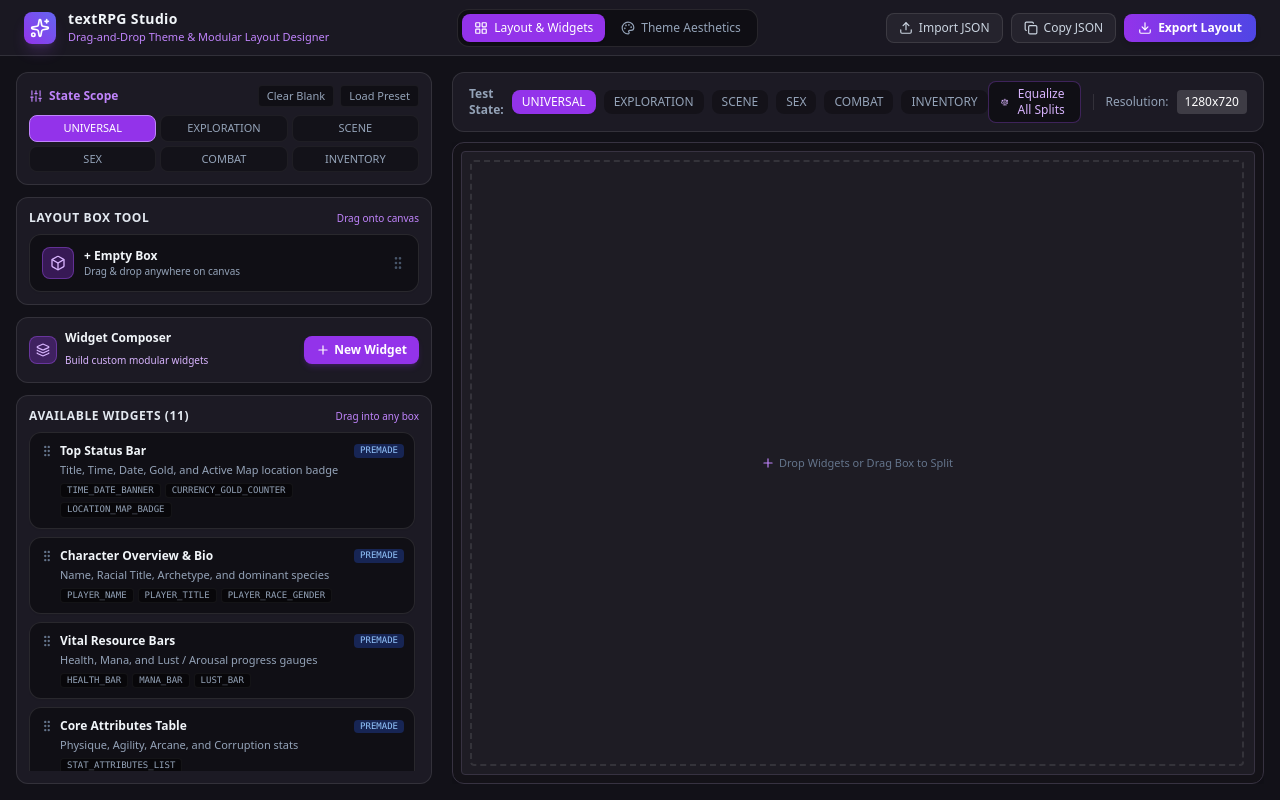
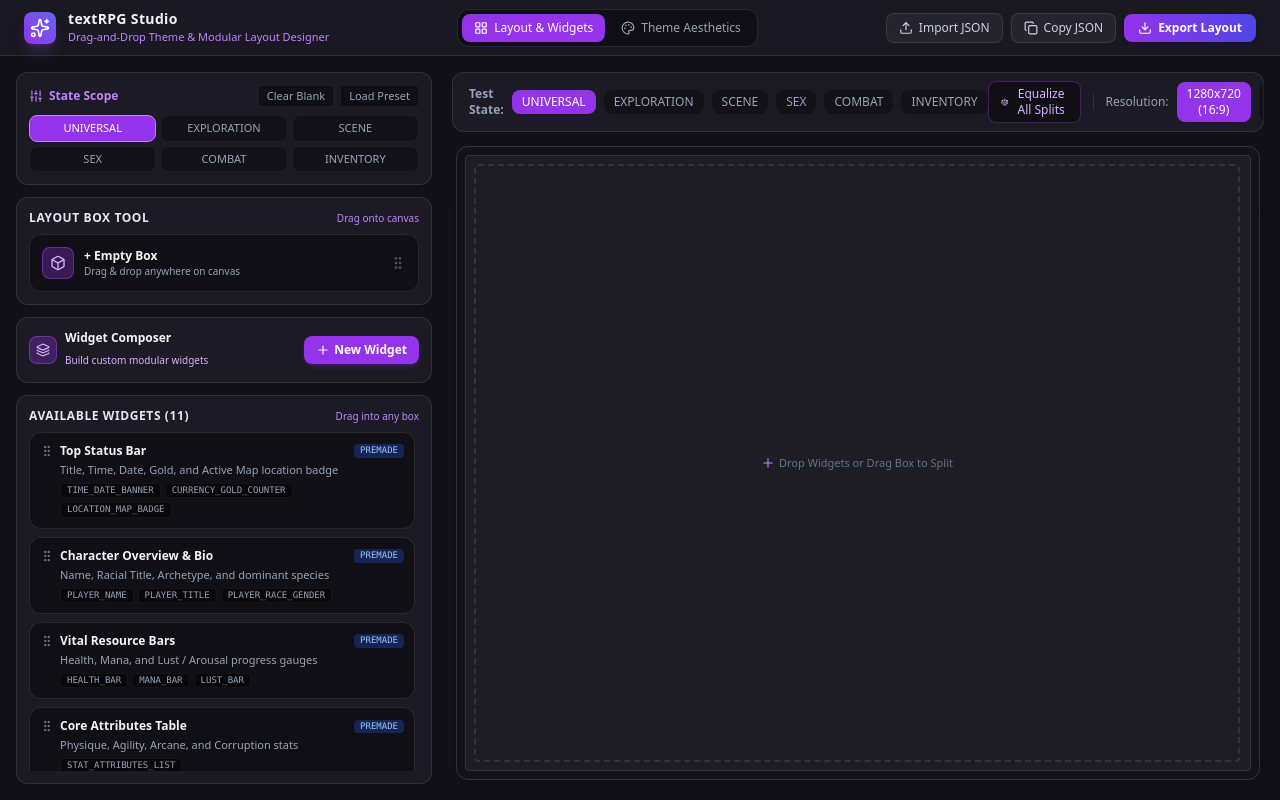
Before and after one commit to NearNeptune80/textRPG-studio, a React (Vite) app: page / in a window 1280 px wide. Built offline with nearby package versions, Linux system fonts and the light colour scheme.

Commit message:
Fix UI sizing stability: make options inspector a floating overlay (canvas never shifts), and connect resolution toggles to real aspect-ratio canvas locking

```diff
--- a/src/components/GamePreviewViewport.tsx
+++ b/src/components/GamePreviewViewport.tsx
@@ -750,42 +750,58 @@ export const GamePreviewViewport: React.FC<GamePreviewViewportProps> = ({
           <span className="text-slate-400">Resolution:</span>
           <button
             onClick={() => setResolution("HD")}
-            className={`px-2 py-1 rounded ${resolution === "HD" ? "bg-white/15 text-white" : "text-slate-400"}`}
+            className={`px-2.5 py-1 rounded-lg transition font-medium text-xs ${
+              resolution === "HD"
+                ? "bg-purple-600 text-white shadow-sm"
+                : "bg-black/30 text-slate-400 hover:text-slate-200"
+            }`}
           >
-            1280x720
+            1280x720 (16:9)
           </button>
           <button
             onClick={() => setResolution("FHD")}
-            className={`px-2 py-1 rounded ${resolution === "FHD" ? "bg-white/15 text-white" : "text-slate-400"}`}
+            className={`px-2.5 py-1 rounded-lg transition font-medium text-xs ${
+              resolution === "FHD"
+                ? "bg-purple-600 text-white shadow-sm"
+                : "bg-black/30 text-slate-400 hover:text-slate-200"
+            }`}
           >
-            1920x1080
+            1920x1080 (16:9)
           </button>
           <button
             onClick={() => setResolution("ULTRAWIDE")}
-            className={`px-2 py-1 rounded ${resolution === "ULTRAWIDE" ? "bg-white/15 text-white" : "text-slate-400"}`}
+            className={`px-2.5 py-1 rounded-lg transition font-medium text-xs ${
+              resolution === "ULTRAWIDE"
+                ? "bg-purple-600 text-white shadow-sm"
+                : "bg-black/30 text-slate-400 hover:text-slate-200"
+            }`}
           >
-            21:9
+            21:9 Ultrawide
           </button>
         </div>
       </div>
 
-      {/* Main Canvas & Box Options Side-Inspector */}
-      <div className="flex-1 flex gap-3 min-h-0 overflow-hidden">
-        {/* Snapped Game Canvas */}
+      {/* Main Canvas Viewport Area with Non-Shifting Canvas */}
+      <div className="flex-1 min-h-0 overflow-hidden relative flex items-center justify-center p-1">
+        {/* Snapped Game Canvas (Strictly locked in place & aspect ratio) */}
         <div
-          className="flex-1 rounded-xl overflow-hidden border shadow-2xl relative transition-all min-h-0 p-2 flex flex-col"
+          className={`w-full h-full rounded-xl overflow-hidden border shadow-2xl relative transition-all p-2 flex flex-col ${
+            resolution === "ULTRAWIDE" ? "aspect-[21/9]" : "aspect-[16/9]"
+          }`}
           style={{
             backgroundColor: colorToCss(colors.bgDark),
             borderColor: colorToCss(colors.borderNormal),
             borderWidth: borderW,
+            maxHeight: "100%",
+            maxWidth: "100%",
           }}
         >
           {renderLayoutNode(rootNode)}
         </div>
 
-        {/* Floating Box Options Drawer (Appears when box is selected) */}
+        {/* Floating Overlay Box Options Drawer (Overlays cleanly without pushing or shifting the game canvas) */}
         {selectedNode && (
-          <div className="w-80 bg-[#1c1a24] rounded-xl border border-purple-500/40 p-4 flex flex-col space-y-4 shadow-2xl overflow-y-auto shrink-0 animate-in slide-in-from-right-4 duration-200">
+          <div className="absolute top-4 right-4 bottom-4 w-80 bg-[#1c1a24]/95 backdrop-blur-md rounded-xl border border-purple-500/50 p-4 flex flex-col space-y-4 shadow-2xl overflow-y-auto z-50 animate-in slide-in-from-right-4 duration-200">
             {/* Popover Header */}
             <div className="flex items-center justify-between border-b border-white/10 pb-2.5">
               <div className="flex items-center gap-2">
```
